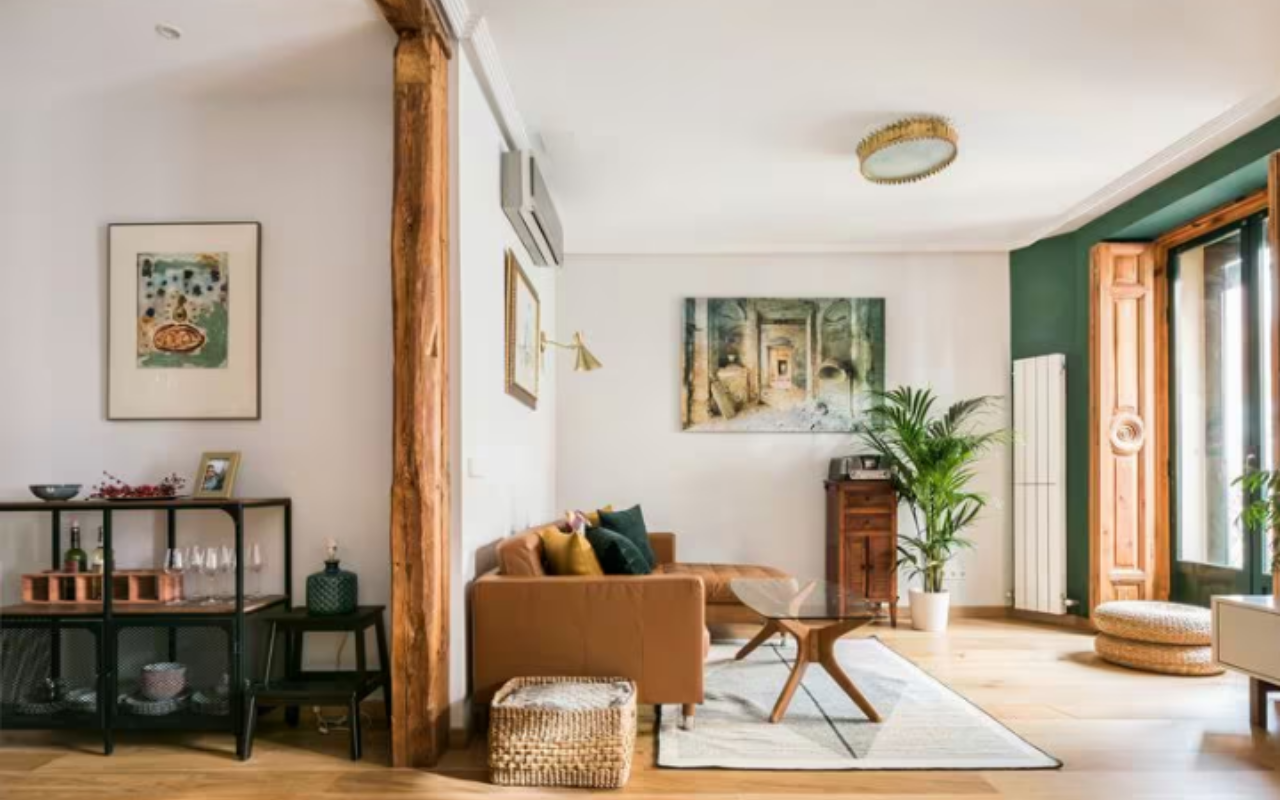
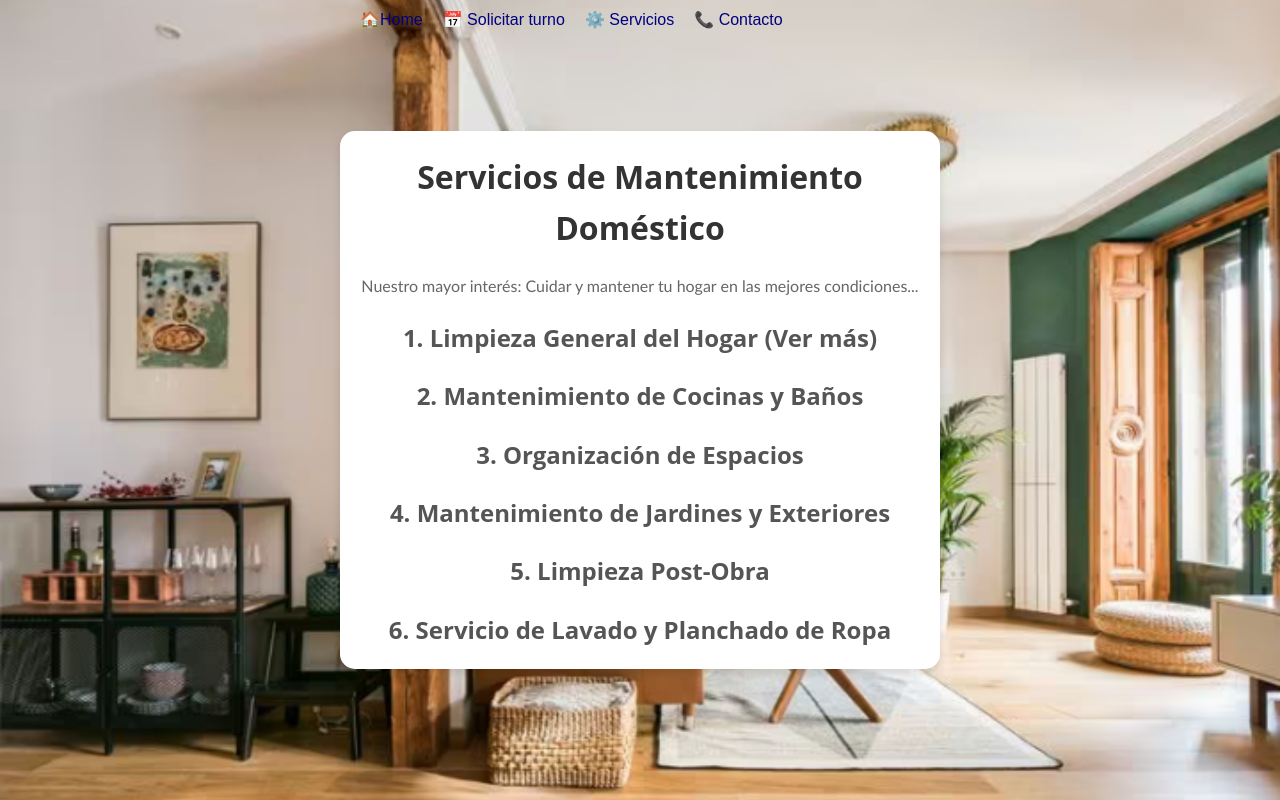
Before and after one commit to caroalo/GestionTurnosFrontEnd, a React (Create React App) app: page /servicios in a window 1280 px wide. Before the commit this address had no page. Built offline with nearby package versions, Linux system fonts and the light colour scheme.

Commit message:
Se agrega servicios y estilo interactivo

```diff
--- a/src/navbar.js
+++ b/src/navbar.js
@@ -11,7 +11,8 @@ const Navbar = () =>{
       <ul>
         <li><Link to="/">🏠Home</Link></li>
         <li><Link to="/solicitar-turno">📅 Solicitar turno</Link></li>
-        <li><Link to="/contact">📞Contacto</Link></li>
+        <li><Link to="/servicios">⚙️ Servicios</Link></li>
+        <li><Link to="/contact">📞 Contacto</Link></li>
       </ul>
     </nav>
   );
--- a/src/router.js
+++ b/src/router.js
@@ -3,6 +3,7 @@ import { BrowserRouter as Router, Route, Routes } from "react-router-dom";
 import Navbar from "./navbar";
 import Home from "./home";
 import App from "./App";
+import Servicios from "./servicios";
 import Contact from "./contact";
 
 const MainRouter = () => {
@@ -12,6 +13,7 @@ const MainRouter = () => {
       <Routes>
         <Route path="/" element={<Home />} />
         <Route path="/solicitar-turno" element={<App />} />
+        <Route path="/servicios" element={<Servicios />} />
         <Route path="/contact" element={<Contact />} />
       </Routes>
     </Router>
--- /dev/null
+++ b/src/servicios.css
@@ -0,0 +1,42 @@
+.text-box {
+    padding: 20px;
+    line-height: 1.6;
+    color: #333;
+  }
+
+  .text-box h1 {
+    font-size: 2em;
+    color: #333;
+    margin-bottom: 20px;
+  }
+
+  .text-box h2 {
+    font-size: 1.5em;
+    color: #555;
+    margin-top: 20px;
+  }
+
+  .text-box p {
+    font-size: 1em;
+    color: #666;
+    margin: 10px 0;
+  }
+  .section-title {
+    cursor: pointer;
+    color: #333;
+    font-weight: bold;
+    margin-top: 15px;
+    transition: color 0.3s ease;
+  }
+
+  .section-title:hover {
+    color: #0056b3;
+  }
+
+  .section-content {
+    margin-left: 20px;
+    font-size: 0.95em;
+    color: #666;
+    line-height: 1.6;
+    margin-bottom: 10px;
+  }
--- /dev/null
+++ b/src/servicios.js
@@ -0,0 +1,88 @@
+import React, { useState } from "react";
+import Navbar from "./navbar";
+import "./servicios.css";
+
+const Servicios = () => {
+  // Estado para controlar la visibilidad de cada sección
+  const [activeSection, setActiveSection] = useState(null);
+
+  // Función para manejar el cambio de sección activa
+  const toggleSection = (section) => {
+    setActiveSection(activeSection === section ? null : section);
+  };
+
+  return (
+    <div>
+      <Navbar />
+
+      <div className="text-box">
+        <h1>Servicios de Mantenimiento Doméstico</h1>
+        <p>
+          Nuestro mayor interés: Cuidar y mantener tu hogar en las mejores condiciones...
+        </p>
+
+        {/* Sección 1 */}
+        <h2 onClick={() => toggleSection(1)} className="section-title">
+          1. Limpieza General del Hogar <strong>(Ver más)</strong>
+        </h2>
+        {activeSection === 1 && (
+          <p className="section-content">
+            Ofrecemos un servicio de limpieza profunda, ideal para mantener cada rincón de tu hogar impecable...
+          </p>
+        )}
+
+        {/* Sección 2 */}
+        <h2 onClick={() => toggleSection(2)} className="section-title">
+          2. Mantenimiento de Cocinas y Baños
+        </h2>
+        {activeSection === 2 && (
+          <p className="section-content">
+            La cocina y los baños son espacios que requieren cuidados especiales debido a su constante uso...
+          </p>
+        )}
+
+        {/* Sección 3 */}
+        <h2 onClick={() => toggleSection(3)} className="section-title">
+          3. Organización de Espacios
+        </h2>
+        {activeSection === 3 && (
+          <p className="section-content">
+            ¿Te gustaría maximizar el espacio en tu hogar y mantener todo en orden? Ofrecemos un servicio de organización...
+          </p>
+        )}
+
+        {/* Sección 4 */}
+        <h2 onClick={() => toggleSection(4)} className="section-title">
+          4. Mantenimiento de Jardines y Exteriores
+        </h2>
+        {activeSection === 4 && (
+          <p className="section-content">
+            Además del interior de tu hogar, también cuidamos tus áreas exteriores...
+          </p>
+        )}
+
+        {/* Sección 5 */}
+        <h2 onClick={() => toggleSection(5)} className="section-title">
+          5. Limpieza Post-Obra
+        </h2>
+        {activeSection === 5 && (
+          <p className="section-content">
+            Si recientemente has realizado reformas o renovaciones en tu hogar, sabemos que la limpieza post-obra puede ser un reto...
+          </p>
+        )}
+
+        {/* Sección 6 */}
+        <h2 onClick={() => toggleSection(6)} className="section-title">
+          6. Servicio de Lavado y Planchado de Ropa
+        </h2>
+        {activeSection === 6 && (
+          <p className="section-content">
+            Para que tengas más tiempo para disfrutar de las cosas que amas, ofrecemos un servicio de lavandería y planchado...
+          </p>
+        )}
+      </div>
+    </div>
+  );
+};
+
+export default Servicios;
```
